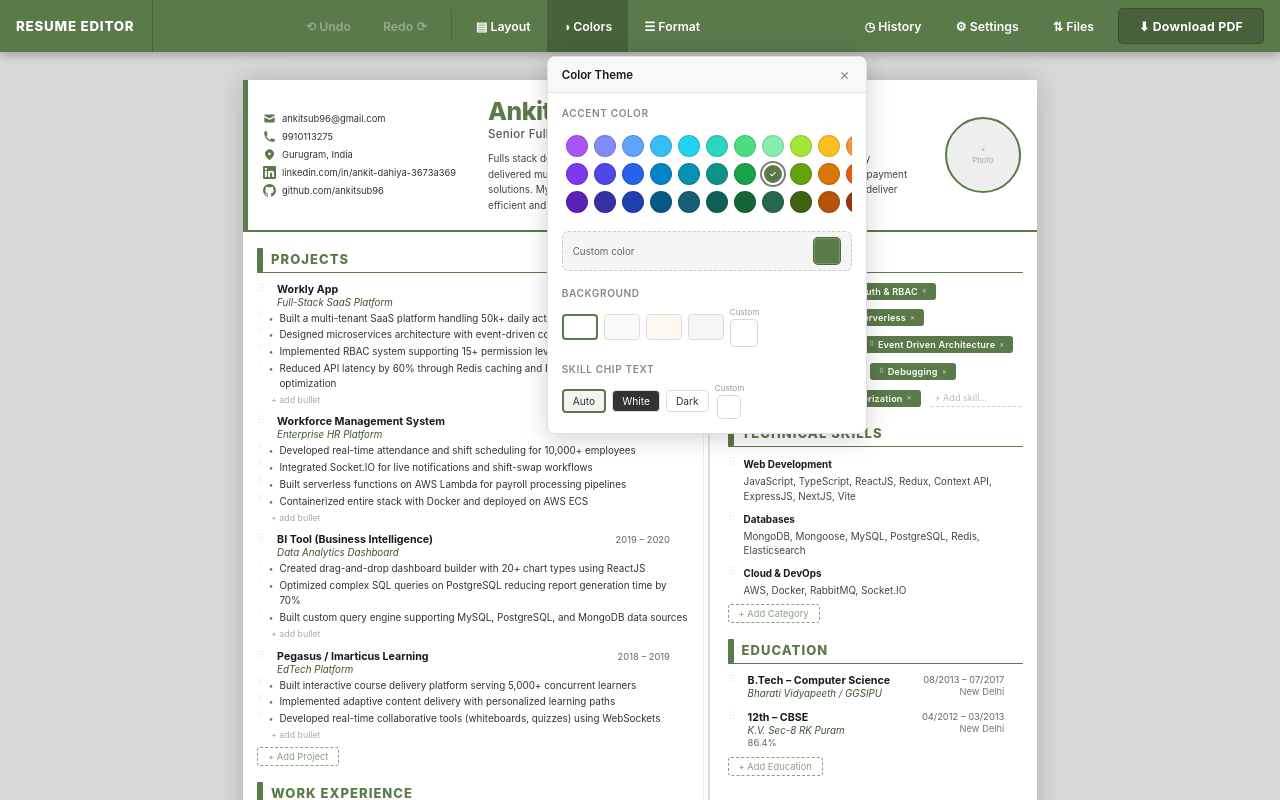
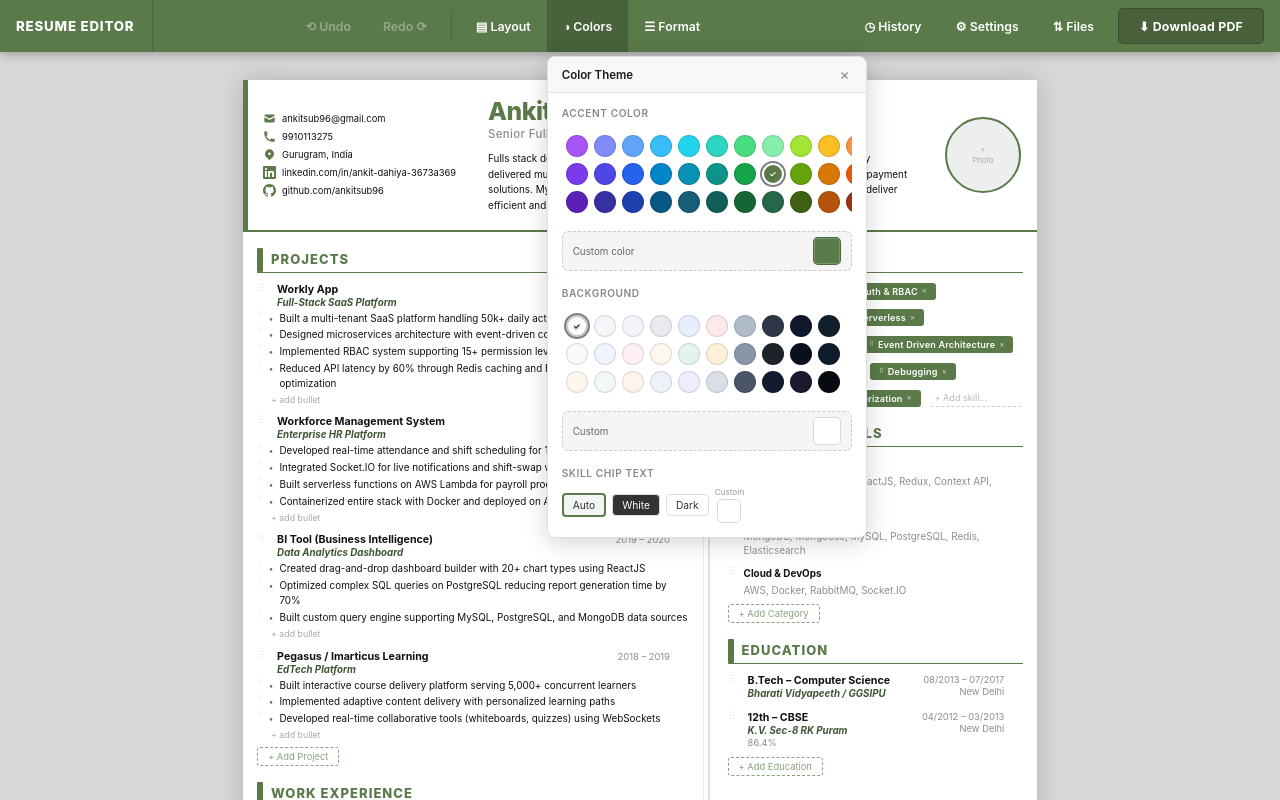
Before and after one commit to ankitsub96/resume-editor, a React (Vite) app: page / in a window 1280 px wide. Both pictures are taken after a click on the button "◑ Colors". Built offline with nearby package versions, Linux system fonts and the light colour scheme.

Commit message:
Auto-contrast resume text from background, fix gradient name edit, bold subtitle, better bg presets

```diff
--- a/src/components/Resume.css
+++ b/src/components/Resume.css
@@ -26,6 +26,7 @@
 
 .resume-canvas {
   background: var(--canvas-bg, #fff);
+  color: var(--resume-text, #1a1a1a);
   box-shadow: 0 0 24px rgba(0,0,0,0.18);
   flex-shrink: 0;
   font-family: var(--font-resume);
--- a/src/components/panels/ThemePanel.jsx
+++ b/src/components/panels/ThemePanel.jsx
@@ -1,35 +1,68 @@
-import { useState, useRef, useEffect } from 'react';
-import ReactGPicker from 'react-gcolor-picker';
-import { useResume } from '../../context/ResumeContext.jsx';
-import { THEMES } from '../../themes/themes.js';
-import './Panel.css';
-import './ThemePanel.css';
+import { useState, useRef, useEffect } from "react";
+import ReactGPicker from "react-gcolor-picker";
+import { useResume } from "../../context/ResumeContext.jsx";
+import { THEMES } from "../../themes/themes.js";
+import "./Panel.css";
+import "./ThemePanel.css";
+
+// Groups of 3 = one column (grid is 3 rows, column-flow)
 
 const BG_PRESETS = [
-  { label: 'White',     color: '#ffffff' },
-  { label: 'Off-white', color: '#fafaf8' },
-  { label: 'Warm',      color: '#fdf8f0' },
-  { label: 'Cool gray', color: '#f5f6f8' },
+  { color: "#ffffff", label: "White" },
+  { color: "#fafaf8", label: "Off-white" },
+  { color: "#fdf6ee", label: "Warm light" },
+  { color: "#f4f6f9", label: "Cool light" },
+  { color: "#f0f4fc", label: "Blue light" },
+  { color: "#f2f8f4", label: "Green light" },
+  { color: "#f5f2fc", label: "Purple light" },
+  { color: "#fff0f3", label: "Rose light" },
+  { color: "#fff4ec", label: "Peach light" },
+  { color: "#e8eaed", label: "Gray light" },
+  { color: "#fdf7ed", label: "Warm" },
+  { color: "#eef1f7", label: "Cool" },
+  { color: "#e5effd", label: "Blue" },
+  { color: "#e3f5eb", label: "Green" },
+  { color: "#f0ecfe", label: "Purple" },
+  { color: "#fde8ea", label: "Rose" },
+  { color: "#feefd8", label: "Peach" },
+  { color: "#d9dfe7", label: "Gray" },
+  { color: "#b0bcc9", label: "Steel" },
+  { color: "#8896a8", label: "Slate" },
+  { color: "#4a5568", label: "Dark slate" },
+  { color: "#2d3748", label: "Charcoal" },
+  { color: "#1e2329", label: "Dark" },
+  { color: "#141b2f", label: "Navy" },
+  { color: "#0f172a", label: "Deep navy" },
+  { color: "#0a0f1e", label: "Midnight" },
+  { color: "#1a1a2e", label: "Dark purple" },
+  { color: "#12202e", label: "Dark teal" },
+  { color: "#0d1b2a", label: "Deep ocean" },
+  { color: "#060a10", label: "Near black" },
 ];
 
 function GradientPicker({ value, onChange, size = 28, gradient = false }) {
   const [open, setOpen] = useState(false);
   const [pos, setPos] = useState({ top: 0, left: 0 });
-  const [cssInput, setCssInput] = useState('');
+  const [cssInput, setCssInput] = useState("");
   const [cssInvalid, setCssInvalid] = useState(false);
   const btnRef = useRef(null);
   const popupRef = useRef(null);
 
   function handleOpen() {
-    if (open) { setOpen(false); return; }
+    if (open) {
+      setOpen(false);
+      return;
+    }
     const rect = btnRef.current.getBoundingClientRect();
-    const popupW = 210, popupH = gradient ? 300 : 220;
+    const popupW = 210,
+      popupH = gradient ? 300 : 220;
     let left = rect.left;
     let top = rect.bottom + 6;
-    if (left + popupW > window.innerWidth - 8) left = window.innerWidth - popupW - 8;
+    if (left + popupW > window.innerWidth - 8)
+      left = window.innerWidth - popupW - 8;
     if (top + popupH > window.innerHeight - 8) top = rect.top - popupH - 6;
     setPos({ top, left });
-    setCssInput(value || '');
+    setCssInput(value || "");
     setCssInvalid(false);
     setOpen(true);
   }
@@ -37,41 +70,77 @@ function GradientPicker({ value, onChange, size = 28, gradient = false }) {
   useEffect(() => {
     if (!open) return;
     function onDown(e) {
-      if (btnRef.current?.contains(e.target) || popupRef.current?.contains(e.target)) return;
+      if (
+        btnRef.current?.contains(e.target) ||
+        popupRef.current?.contains(e.target)
+      )
+        return;
       setOpen(false);
     }
-    document.addEventListener('mousedown', onDown);
-    return () => document.removeEventListener('mousedown', onDown);
+    document.addEventListener("mousedown", onDown);
+    return () => document.removeEventListener("mousedown", onDown);
   }, [open]);
 
   function applyCssInput(raw) {
     const v = raw.trim();
     if (!v) return;
     // Accept hex, rgb/rgba, hsl/hsla, named colors, gradients
-    const valid = /^(#[0-9a-f]{3,8}|rgba?\(|hsla?\(|linear-gradient|radial-gradient|[a-z]+)/.test(v.toLowerCase());
-    if (valid) { onChange(v); setCssInvalid(false); }
-    else setCssInvalid(true);
+    const valid =
+      /^(#[0-9a-f]{3,8}|rgba?\(|hsla?\(|linear-gradient|radial-gradient|[a-z]+)/.test(
+        v.toLowerCase()
+      );
+    if (valid) {
+      onChange(v);
+      setCssInvalid(false);
+    } else setCssInvalid(true);
   }
 
   return (
     <>
-      <button ref={btnRef} className="cp-swatch-btn"
-        style={{ width: size, height: size, background: value || '#ffffff' }}
-        onClick={handleOpen} title={gradient ? 'Pick color or gradient' : 'Pick color'} />
+      <button
+        ref={btnRef}
+        className="cp-swatch-btn"
+        style={{ width: size, height: size, background: value || "#ffffff" }}
+        onClick={handleOpen}
+        title={gradient ? "Pick color or gradient" : "Pick color"}
+      />
       {open && (
-        <div ref={popupRef} className="cp-popup" style={{ position: 'fixed', top: pos.top, left: pos.left, zIndex: 9999 }}>
+        <div
+          ref={popupRef}
+          className="cp-popup"
+          style={{
+            position: "fixed",
+            top: pos.top,
+            left: pos.left,
+            zIndex: 9999,
+          }}
+        >
           <input
-            className={`cp-css-input${cssInvalid ? ' cp-css-input--invalid' : ''}`}
+            className={`cp-css-input${
+              cssInvalid ? " cp-css-input--invalid" : ""
+            }`}
             value={cssInput}
-            onChange={e => { setCssInput(e.target.value); setCssInvalid(false); }}
-            onBlur={e => applyCssInput(e.target.value)}
-            onKeyDown={e => { if (e.key === 'Enter') applyCssInput(cssInput); }}
-            placeholder={gradient ? '#hex or linear-gradient(…)' : '#hex or rgb(…)'}
+            onChange={(e) => {
+              setCssInput(e.target.value);
+              setCssInvalid(false);
+            }}
+            onBlur={(e) => applyCssInput(e.target.value)}
+            onKeyDown={(e) => {
+              if (e.key === "Enter") applyCssInput(cssInput);
+            }}
+            placeholder={
+              gradient ? "#hex or linear-gradient(…)" : "#hex or rgb(…)"
+            }
             spellCheck={false}
           />
-          <ReactGPicker value={value || '#ffffff'} format="hex"
+          <ReactGPicker
+            value={value || "#ffffff"}
+            format="hex"
             gradient={gradient}
-            onChange={v => { onChange(v); setCssInput(v); }}
+            onChange={(v) => {
+              onChange(v);
+              setCssInput(v);
+            }}
           />
         </div>
       )}
@@ -83,22 +152,54 @@ function GradientPicker({ value, onChange, size = 28, gradient = false }) {
 // Each group of 3 = [bright, medium, dark] for one hue.
 // Grid flows column-by-column (3 rows), so each column is one hue family.
 const ACCENT_PALETTE = [
-  '#a855f7','#7c3aed','#5b21b6', // Violet
-  '#818cf8','#4f46e5','#3730a3', // Indigo
-  '#60a5fa','#2563eb','#1e40af', // Blue
-  '#38bdf8','#0284c7','#075985', // Sky
-  '#22d3ee','#0891b2','#155e75', // Cyan
-  '#2dd4bf','#0d9488','#115e59', // Teal
-  '#4ade80','#16a34a','#166534', // Green
-  '#86efac','#5a7a4a','#276749', // Olive green
-  '#a3e635','#65a30d','#3f6212', // Lime
-  '#fbbf24','#d97706','#b45309', // Amber
-  '#fb923c','#ea580c','#9a3412', // Orange
-  '#f87171','#dc2626','#991b1b', // Red
-  '#fb7185','#e11d48','#881337', // Rose
-  '#f472b6','#db2777','#9d174d', // Pink
-  '#94a3b8','#64748b','#334155', // Slate
-  '#9ca3af','#4b5563','#1f2937', // Charcoal
+  "#a855f7",
+  "#7c3aed",
+  "#5b21b6", // Violet
+  "#818cf8",
+  "#4f46e5",
+  "#3730a3", // Indigo
+  "#60a5fa",
+  "#2563eb",
+  "#1e40af", // Blue
+  "#38bdf8",
+  "#0284c7",
+  "#075985", // Sky
+  "#22d3ee",
+  "#0891b2",
+  "#155e75", // Cyan
+  "#2dd4bf",
+  "#0d9488",
+  "#115e59", // Teal
+  "#4ade80",
+  "#16a34a",
+  "#166534", // Green
+  "#86efac",
+  "#5a7a4a",
+  "#276749", // Olive green
+  "#a3e635",
+  "#65a30d",
+  "#3f6212", // Lime
+  "#fbbf24",
+  "#d97706",
+  "#b45309", // Amber
+  "#fb923c",
+  "#ea580c",
+  "#9a3412", // Orange
+  "#f87171",
+  "#dc2626",
+  "#991b1b", // Red
+  "#fb7185",
+  "#e11d48",
+  "#881337", // Rose
+  "#f472b6",
+  "#db2777",
+  "#9d174d", // Pink
+  "#94a3b8",
+  "#64748b",
+  "#334155", // Slate
+  "#9ca3af",
+  "#4b5563",
+  "#1f2937", // Charcoal
 ];
 
 // ── ThemePanel ────────────────────────────────────────────────────────────────
@@ -106,28 +207,36 @@ const ACCENT_PALETTE = [
 export default function ThemePanel({ onClose, pinned = false }) {
   const { state, dispatch } = useResume();
 
-  const chipTextColor = state.chipTextColor || 'auto';
-  const accentHex = state.customAccent || THEMES[state.theme]?.vars['--primary'] || '#5a7a4a';
-  const bgValue = state.canvasBackground || '#ffffff';
+  const chipTextColor = state.chipTextColor || "auto";
+  const accentHex =
+    state.customAccent || THEMES[state.theme]?.vars["--primary"] || "#5a7a4a";
+  const bgValue = state.canvasBackground || "#ffffff";
 
   function pickAccent(hex) {
-    dispatch({ type: 'SET_CUSTOM_ACCENT', color: hex });
+    dispatch({ type: "SET_CUSTOM_ACCENT", color: hex });
   }
 
   return (
-    <div className={pinned ? 'panel-sidebar' : 'panel'} style={!pinned ? { minWidth: 280 } : {}}>
+    <div
+      className={pinned ? "panel-sidebar" : "panel"}
+      style={!pinned ? { minWidth: 280 } : {}}
+    >
       <div className="panel-header">
         <span>Color Theme</span>
-        {!pinned && <button className="panel-close" onClick={onClose}>×</button>}
+        {!pinned && (
+          <button className="panel-close" onClick={onClose}>
+            ×
+          </button>
+        )}
       </div>
       <div className="panel-body">
-
         {/* Accent Color */}
         <p className="panel-label">Accent Color</p>
         <div className="accent-scroll">
-          {ACCENT_PALETTE.map(hex => (
-            <button key={hex}
-              className={`accent-dot${accentHex === hex ? ' active' : ''}`}
+          {ACCENT_PALETTE.map((hex) => (
+            <button
+              key={hex}
+              className={`accent-dot${accentHex === hex ? " active" : ""}`}
               style={{ background: hex }}
               title={hex}
               onClick={() => pickAccent(hex)}
@@ -140,63 +249,104 @@ export default function ThemePanel({ onClose, pinned = false }) {
           <span className="accent-custom-label">Custom color</span>
           <GradientPicker
             value={accentHex}
-            onChange={color => dispatch({ type: 'SET_CUSTOM_ACCENT', color })}
+            onChange={(color) => dispatch({ type: "SET_CUSTOM_ACCENT", color })}
             gradient
           />
         </div>
 
         {/* Background */}
-        <p className="panel-label" style={{ marginTop: 16 }}>Background</p>
-        <div style={{ display: 'flex', alignItems: 'center', gap: 6, flexWrap: 'wrap' }}>
-          {BG_PRESETS.map(({ label, color }) => (
-            <button key={color}
+        <p className="panel-label" style={{ marginTop: 16 }}>
+          Background
+        </p>
+        <div className="accent-scroll">
+          {BG_PRESETS.map(({ color, label }) => (
+            <button
+              key={color}
+              className={`accent-dot${bgValue === color ? " active" : ""}`}
               style={{
-                width: 36, height: 26, borderRadius: 4, cursor: 'pointer',
-                border: bgValue === color && (state.canvasBackgroundOpacity ?? 100) === 100
-                  ? '2px solid var(--primary)' : '1.5px solid #ddd',
                 background: color,
+                borderColor: color === "#ffffff" ? "#ccc" : undefined,
               }}
               title={label}
               onClick={() => {
-                dispatch({ type: 'SET_CANVAS_BG', color });
-                dispatch({ type: 'SET_CANVAS_BG_OPACITY', value: 100 });
+                dispatch({ type: "SET_CANVAS_BG", color });
+                dispatch({ type: "SET_CANVAS_BG_OPACITY", value: 100 });
               }}
-            />
+            >
+              {bgValue === color && (
+                <span
+                  className="swatch-check"
+                  style={{ color: color < "#888888" ? "#fff" : "#333" }}
+                >
+                  ✓
+                </span>
+              )}
+            </button>
+          ))}
+        </div>
+        <div className="accent-custom-row">
+          <span className="accent-custom-label">Custom</span>
+          <GradientPicker
+            value={bgValue}
+            onChange={(color) => dispatch({ type: "SET_CANVAS_BG", color })}
+            gradient
+          />
+        </div>
+
+        {/* Chip text */}
+        <p className="panel-label" style={{ marginTop: 16 }}>
+          Skill Chip Text
+        </p>
+        <div
+          style={{
+            display: "flex",
+            alignItems: "center",
+            gap: 6,
+            flexWrap: "wrap",
+          }}
+        >
+          {[
+            ["auto", "Auto"],
+            ["#ffffff", "White"],
+            ["#111111", "Dark"],
+          ].map(([val, lbl]) => (
+            <button
+              key={val}
+              onClick={() =>
+                dispatch({ type: "SET_CHIP_TEXT_COLOR", color: val })
+              }
+              style={{
+                padding: "4px 9px",
+                borderRadius: 4,
+                fontSize: "0.73rem",
+                cursor: "pointer",
+                border:
+                  chipTextColor === val
+                    ? "2px solid var(--primary)"
+                    : "1.5px solid #ddd",
+                background:
+                  val === "#ffffff"
+                    ? "#333"
+                    : val === "#111111"
+                    ? "#fff"
+                    : "rgba(90,122,74,0.08)",
+                color: val === "#ffffff" ? "#fff" : "#333",
+              }}
+            >
+              {lbl}
+            </button>
           ))}
           <div className="custom-swatch-wrap">
             <span className="custom-swatch-label">Custom</span>
             <GradientPicker
-              value={bgValue}
-              onChange={color => dispatch({ type: 'SET_CANVAS_BG', color })}
-              gradient
-            />
-          </div>
-        </div>
-
-        {/* Chip text */}
-        <p className="panel-label" style={{ marginTop: 16 }}>Skill Chip Text</p>
-        <div style={{ display: 'flex', alignItems: 'center', gap: 6, flexWrap: 'wrap' }}>
-          {[['auto', 'Auto'], ['#ffffff', 'White'], ['#111111', 'Dark']].map(([val, lbl]) => (
-            <button key={val}
-              onClick={() => dispatch({ type: 'SET_CHIP_TEXT_COLOR', color: val })}
-              style={{
-                padding: '4px 9px', borderRadius: 4, fontSize: '0.73rem', cursor: 'pointer',
-                border: chipTextColor === val ? '2px solid var(--primary)' : '1.5px solid #ddd',
-                background: val === '#ffffff' ? '#333' : val === '#111111' ? '#fff' : 'rgba(90,122,74,0.08)',
-                color: val === '#ffffff' ? '#fff' : '#333',
-              }}
-            >{lbl}</button>
-          ))}
-          <div className="custom-swatch-wrap">
-            <span className="custom-swatch-label">Custom</span>
-            <GradientPicker
-              value={chipTextColor === 'auto' ? '#ffffff' : chipTextColor}
-              onChange={color => dispatch({ type: 'SET_CHIP_TEXT_COLOR', color })}
+              value={chipTextColor === "auto" ? "#ffffff" : chipTextColor}
+              onChange={(color) =>
+                dispatch({ type: "SET_CHIP_TEXT_COLOR", color })
+              }
               size={24}
             />
           </div>
         </div>
-
       </div>
     </div>
   );
--- a/src/sections/HeaderSection.css
+++ b/src/sections/HeaderSection.css
@@ -55,11 +55,18 @@
   background-clip: text;
   color: transparent;
 }
+[data-gradient-accent] .header-name:focus,
+[data-gradient-accent] .header-name:focus-within {
+  background-image: none;
+  -webkit-background-clip: unset;
+  background-clip: unset;
+  color: var(--primary);
+}
 
 .header-title {
   font-size: 0.88em;
   font-weight: 500;
-  color: #555;
+  color: var(--resume-text-muted, #555);
   letter-spacing: 0.03em;
   margin-bottom: 10px;
   display: block;
@@ -68,7 +75,7 @@
 .header-summary {
   font-size: 0.76em;
   line-height: 1.58;
-  color: #444;
+  color: var(--resume-text, #1a1a1a);
   display: block;
   min-width: 40px;
 }
@@ -134,12 +141,12 @@
   align-items: center;
   gap: 6px;
   font-size: 0.72em;
-  color: #333;
+  color: var(--resume-text, #333);
 }
 
 .contact-item--link {
   text-decoration: none;
-  color: #333;
+  color: var(--resume-text, #333);
 }
 
 /* Icon acts as the link — reset <a> styling and show pointer only on icon */
--- a/src/sections/SectionBase.css
+++ b/src/sections/SectionBase.css
@@ -79,12 +79,13 @@
 .item-title {
   font-size: 0.82em;
   font-weight: 700;
-  color: #1a1a1a;
+  color: var(--resume-text, #1a1a1a);
   display: block;
 }
 
 .item-subtitle {
   font-size: 0.75em;
+  font-weight: 700;
   color: var(--primary-dark);
   font-style: italic;
   display: block;
@@ -92,13 +93,13 @@
 
 .item-period {
   font-size: 0.72em;
-  color: #666;
+  color: var(--resume-text-muted, #666);
   white-space: nowrap;
 }
 
 .item-location {
   font-size: 0.72em;
-  color: #777;
+  color: var(--resume-text-muted, #777);
 }
 
 .item-remove-btn {
@@ -160,7 +161,7 @@
   gap: 6px;
   font-size: 0.76em;
   line-height: var(--line-height);
-  color: #333;
+  color: var(--resume-text, #333);
 }
 
 .bullet-item::before {
--- a/src/sections/TechSkillsSection.css
+++ b/src/sections/TechSkillsSection.css
@@ -23,7 +23,7 @@
 
 .tech-category {
   font-weight: 700;
-  color: #1a1a1a;
+  color: var(--resume-text, #1a1a1a);
   min-width: 20px;
 }
 
@@ -32,6 +32,6 @@
 }
 
 .tech-values {
-  color: #444;
+  color: var(--resume-text-muted, #444);
   min-width: 40px;
 }
```
Also changed, not shown: src/context/ResumeContext.jsx (+14 -4 lines).
